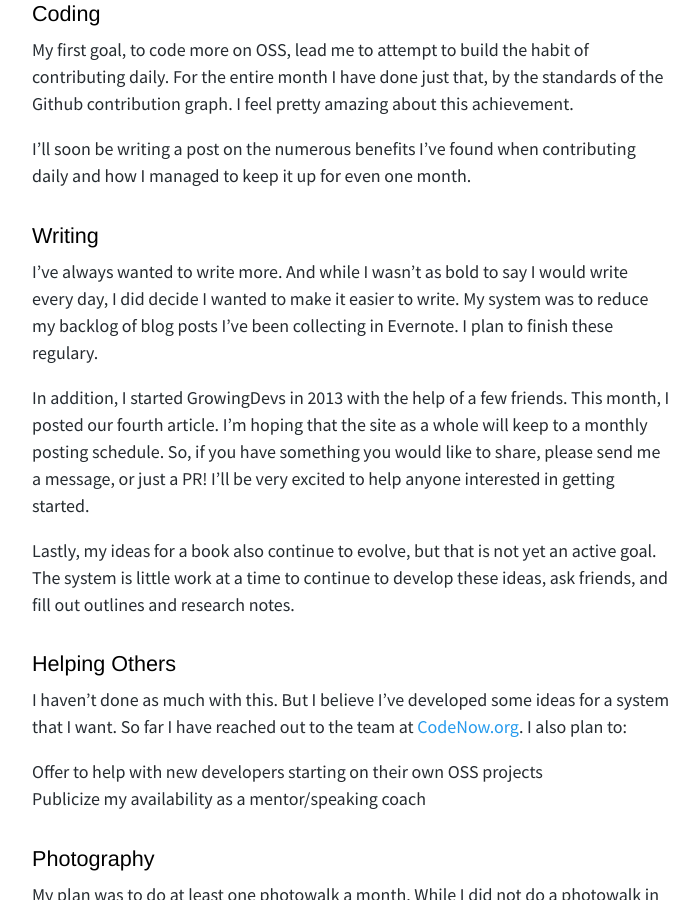
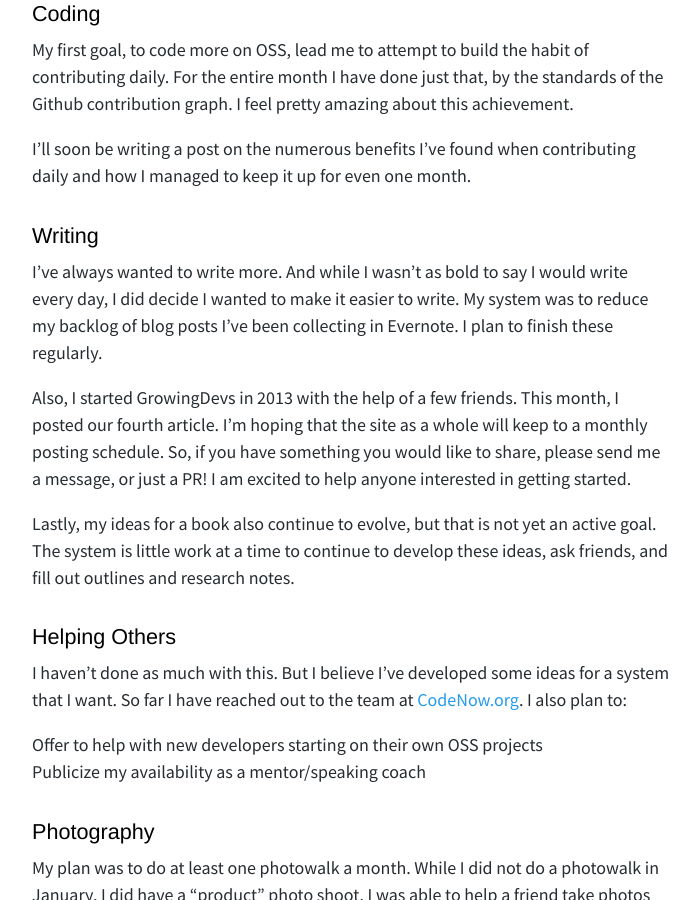
Before and after one commit to tpitale/tpitale.github.io, a Jekyll site: the page built from _posts/2014-02-01-january-recap.md, in a window 1280 px wide and 900 px high, scrolled down 426 px. Shown: the whole window, without its empty margins (288-987 px from the left). Built offline with Jekyll 4.4.1, drawn with Linux system fonts in a browser that asks for light colours.

Commit message:
minor spellcheck and run through hemingway

```diff
--- a/_posts/2014-02-01-january-recap.md
+++ b/_posts/2014-02-01-january-recap.md
@@ -21,9 +21,9 @@ I'll soon be writing a post on the numerous benefits I've found when contributin
 
 ### Writing ###
 
-I've always wanted to write more. And while I wasn't as bold to say I would write every day, I did decide I wanted to make it easier to write. My system was to reduce my backlog of blog posts I've been collecting in Evernote. I plan to finish these regulary.
+I've always wanted to write more. And while I wasn't as bold to say I would write every day, I did decide I wanted to make it easier to write. My system was to reduce my backlog of blog posts I've been collecting in Evernote. I plan to finish these regularly.
 
-In addition, I started GrowingDevs in 2013 with the help of a few friends. This month, I posted our fourth article. I'm hoping that the site as a whole will keep to a monthly posting schedule. So, if you have something you would like to share, please send me a message, or just a PR! I'll be very excited to help anyone interested in getting started.
+Also, I started GrowingDevs in 2013 with the help of a few friends. This month, I posted our fourth article. I'm hoping that the site as a whole will keep to a monthly posting schedule. So, if you have something you would like to share, please send me a message, or just a PR! I am excited to help anyone interested in getting started.
 
 Lastly, my ideas for a book also continue to evolve, but that is not yet an active goal. The system is little work at a time to continue to develop these ideas, ask friends, and fill out outlines and research notes.
 
```
